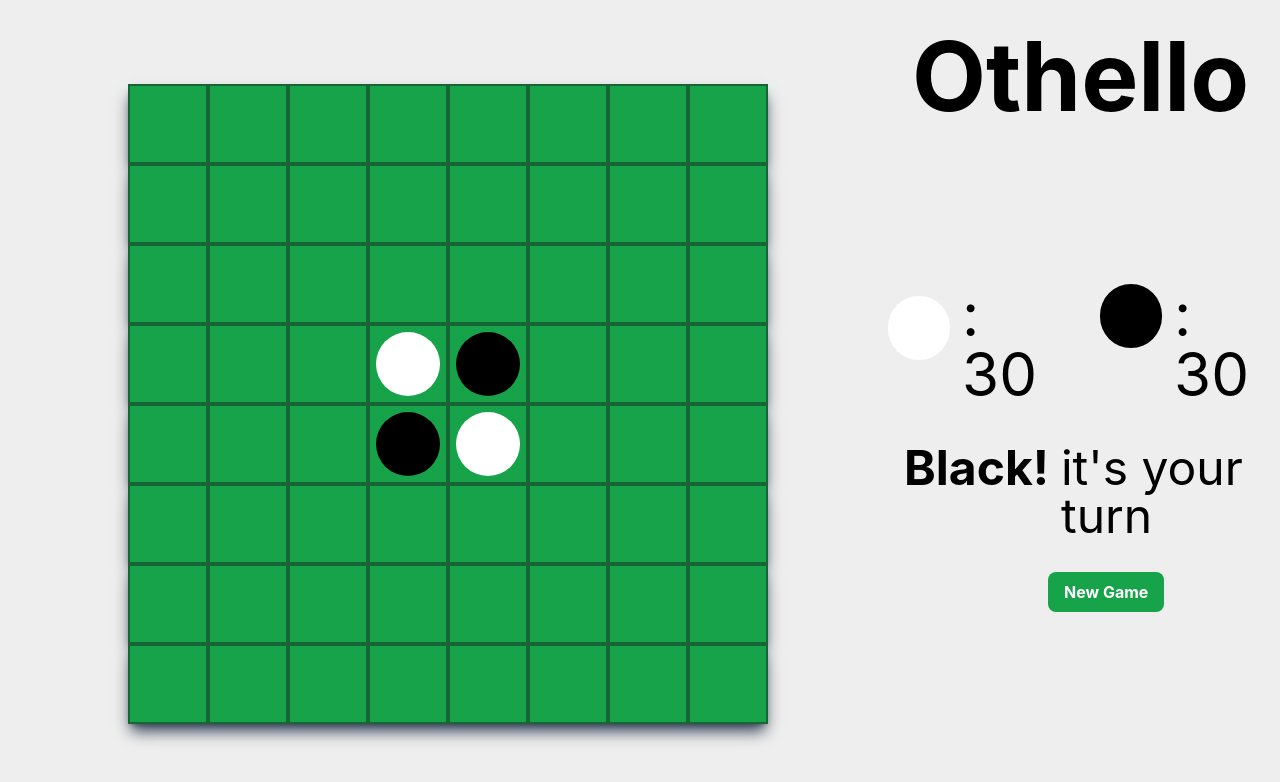
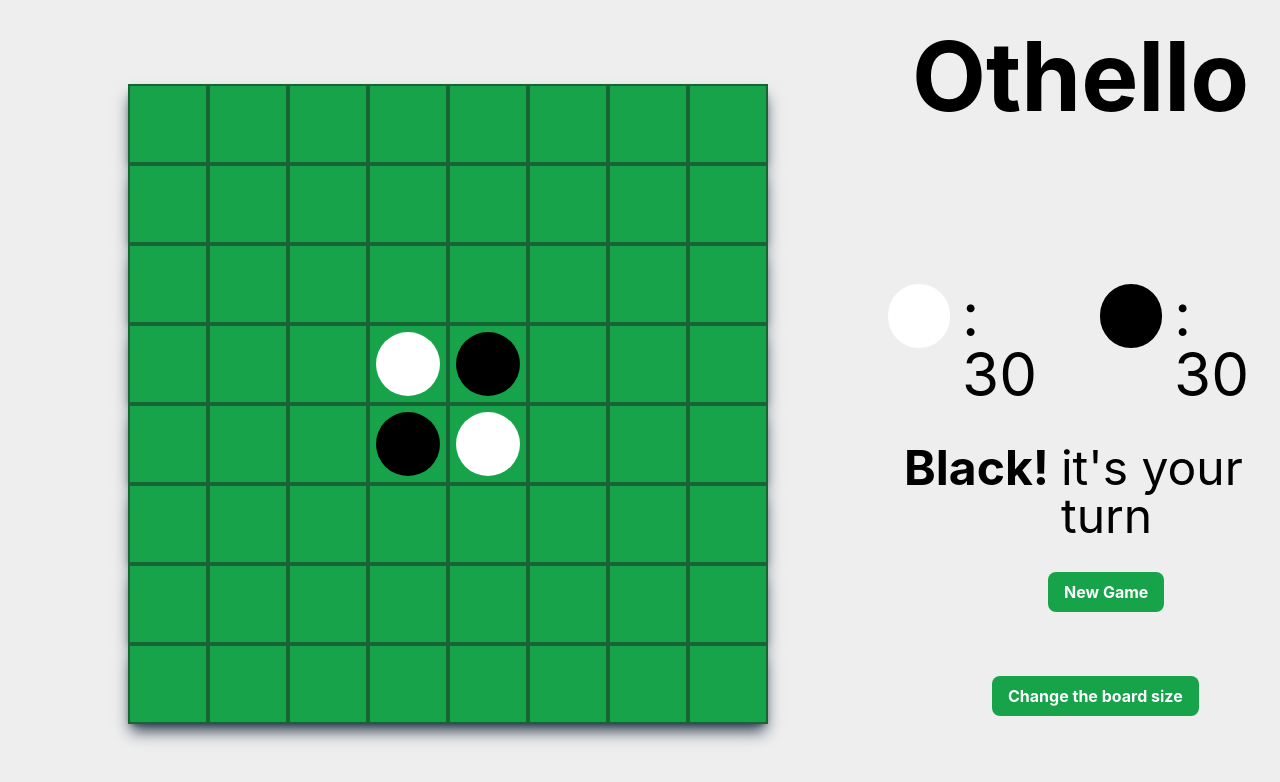
Before and after one commit to AngelaPatarroyo/othello-proyecto, a React (Create React App) app: page / in a window 1280 px wide. Shown: the top 782 px of the page. Built offline with nearby package versions, Linux system fonts and the light colour scheme.

Commit message:
Board Size

```diff
--- a/src/components/Board.jsx
+++ b/src/components/Board.jsx
@@ -2,6 +2,7 @@
 import Tile from './Tile'
 import ScoreBoard from './ScoreBoard'
 import Swal from 'sweetalert2'
+import BoardSizeChange from "./BoardSizeChage";
 
 
 /* false = turno blanco
@@ -40,10 +41,10 @@
     setBlackCount(black);
 
     // verifica si algún color alcanzó 32
-    if (white === 0 || black ===0) {
+    if (white <= 0 || black <= 0) {
       // aquí se puede detener el juego de alguna manera
       Swal.fire({
-        title: `El Ganador es: ${white === 0 ? 'Blanco' : 'Negro'}`,
+        title: `And the winner is ... ${white <= 0 ? 'White' : 'Black'}`,
         width: 600,
         padding: '3em',
         color: '#716add',
@@ -51,16 +52,12 @@
 
     }
   }, [matriz, whiteCount, blackCount]);
-
   const checkTile = (x, y) => {
 
     const value = turn ? 2 : 1;
     const oppositeColor = turn ? 1 : 2;
-
-
     const newMatriz = [...matriz];
     if (newMatriz[x][y] === 0) {
-
       // Verifica si la ficha seleccionada está entre dos fichas del color opuesto
       let shouldFlip = false;
       for (let i = -1; i <= 1; i++) {
@@ -90,49 +87,25 @@
         setMatriz(newMatriz);
         setTurn(!turn);
         return true;
+
       } else {
         Swal.fire({
           icon: 'error',
-          title: 'Oppss!',
+          title: 'Hey, You cannot do that!',
         })
         return false;
       }
     }
-
-
     return false;
   };
 
   return (
-
     <div className="flex gap-x- my-7 ml-32">
-      {/* <div className=" mt-14 ml-28 shadow-xl shadow-slate-500">
-        <p className="text-3xl font-bold px-3 mt-14 ">1</p>
-        <p className="text-3xl font-bold px-3 mt-12">2</p>
-        <p className="text-3xl font-bold px-3 mt-12">3</p>
-        <p className="text-3xl font-bold px-3 mt-10">4</p>
-        <p className="text-3xl font-bold px-3 mt-10">5</p>
-        <p className="text-3xl font-bold px-3 mt-10">6</p>
-        <p className="text-3xl font-bold px-3 mt-12">7</p>
-        <p className="text-3xl font-bold px-3 mt-12">8</p>
-      </div> */}
       <div className="mt-14">
-     {/*  <div className="flex shadow-xl shadow-slate-500">
-        <p className="text-3xl font-bold ml-8 ">A</p>
-        <p className="text-3xl font-bold ml-14">B</p>
-        <p className="text-3xl font-bold ml-16">C</p>
-        <p className="text-3xl font-bold ml-14">D</p>
-        <p className="text-3xl font-bold ml-14">E</p>
-        <p className="text-3xl font-bold ml-16">F</p>
-        <p className="text-3xl font-bold ml-16">G</p>
-        <p className="text-3xl font-bold ml-14">H</p>
-      </div> */}
-
         {matriz.map((row, rowIndex) => (
           <div key={rowIndex} className="flex shadow-lg shadow-slate-700">
             {row.map((value, colIndex) => (
               <Tile
-                key={colIndex}
                 value={value}
                 onClick={() => checkTile(rowIndex, colIndex)}
               />
@@ -152,6 +125,11 @@
           blackCount={blackCount}
           turn={turn}
         />
+        <BoardSizeChange
+          setMatriz={setMatriz}
+          turn={turn}
+          setTurn={setTurn}
+        />
       </div>
     </div>
   );
--- /dev/null
+++ b/src/components/BoardSizeChage.jsx
@@ -0,0 +1,53 @@
+import { useState } from "react";
+
+const BoardSizeChange = ({ setMatriz, turn, setTurn }) => {
+  const [boardSize, setBoardSize] = useState(8);
+
+  const handleBoardSizeChange = () => {
+    if (boardSize === 8) {
+      setBoardSize(10);
+      setMatriz([
+        [0, 0, 0, 0, 0, 0, 0, 0, 0, 0],
+        [0, 0, 0, 0, 0, 0, 0, 0, 0, 0],
+        [0, 0, 0, 0, 0, 0, 0, 0, 0, 0],
+        [0, 0, 0, 0, 0, 0, 0, 0, 0, 0],
+        [0, 0, 0, 0, 1, 2, 0, 0, 0, 0],
+        [0, 0, 0, 0, 2, 1, 0, 0, 0, 0],
+        [0, 0, 0, 0, 0, 0, 0, 0, 0, 0],
+        [0, 0, 0, 0, 0, 0, 0, 0, 0, 0],
+        [0, 0, 0, 0, 0, 0, 0, 0, 0, 0],
+        [0, 0, 0, 0, 0, 0, 0, 0, 0, 0],
+      ]);
+      if (turn === false) {
+        setTurn(true);
+      }
+    } else {
+      const newMatriz = [
+        [0, 0, 0, 0, 0, 0, 0, 0],
+        [0, 0, 0, 0, 0, 0, 0, 0],
+        [0, 0, 0, 0, 0, 0, 0, 0],
+        [0, 0, 0, 1, 2, 0, 0, 0],
+        [0, 0, 0, 2, 1, 0, 0, 0],
+        [0, 0, 0, 0, 0, 0, 0, 0],
+        [0, 0, 0, 0, 0, 0, 0, 0],
+        [0, 0, 0, 0, 0, 0, 0, 0],
+      ];
+
+      setMatriz(newMatriz);
+      setBoardSize(8);
+      setTurn(true);
+    }
+
+  };
+
+
+  return (
+    <div>
+      <button className="ml-56 mb-8 mt-8 bg-green-600 text-white font-bold rounded-lg py-2 px-4
+                    hover:bg-green-700 focus:outline-none focus:ring-2
+                    focus:ring-green-600 focus:ring-opacity-50" onClick={handleBoardSizeChange}>Change the board size</button>
+    </div>
+  );
+};
+
+export default BoardSizeChange;
--- a/src/components/ScoreBoard.jsx
+++ b/src/components/ScoreBoard.jsx
@@ -1,4 +1,5 @@
-const ScoreBoard = ({ setTurn, setMatriz, setBlackCount, setWhiteCount, whiteCount, blackCount, turn }) => {
+const ScoreBoard = ({ setTurn, setMatriz, setBlackCount,
+    setWhiteCount, whiteCount, blackCount, turn }) => {
 
     const resetGame = () => {
         setMatriz([
@@ -14,19 +15,21 @@
         setTurn(true);
         setWhiteCount(30);
         setBlackCount(30);
+
     };
-
     return (
         <div>
-        <p className="text-8xl font-bold ml-36">Othello</p>
+            <p className="text-8xl font-bold ml-36">Othello</p>
             <div className="ml-14 mt-32 rounded-3xl inset-10 -inset-y-36">
                 <div className="flex ml-16">
-                <div className="bg-white h-16 w-16 rounded-full mr-3 mt-11"></div>
-                <div className="flex text-6xl justify-center mt-8"> :  {whiteCount} </div>
-                <div className=" ml-8 bg-black h-16 w-16 rounded-full mr-3 mt-8"></div>
-                <div className="flex text-6xl justify-center mt-8">: {blackCount}</div>
+                    <div className="bg-white h-16 w-16 rounded-full mr-3 mt-8"></div>
+                    <div className="flex text-6xl justify-center mt-8"> :  {whiteCount} </div>
+                    <div className=" ml-8 bg-black h-16 w-16 rounded-full mr-3 mt-8"></div>
+                    <div className="flex text-6xl justify-center mt-8">: {blackCount}</div>
                 </div>
-                <div className="flex justify-center text-5xl mt-10 ml-20"> <b className="mr-3">{turn === false ? 'White! ' : 'Black! '} </b>  it's your turn</div>
+                <div className="flex justify-center text-5xl mt-10 ml-20">
+                    <b className="mr-3">{turn === false ? 'White! ' : 'Black! '}
+                    </b>  it's your turn</div>
                 <button
                     onClick={resetGame}
                     className="ml-56 mb-8 mt-8 bg-green-600 text-white font-bold rounded-lg py-2 px-4
--- a/src/components/Tile.jsx
+++ b/src/components/Tile.jsx
@@ -1,4 +1,3 @@
-
 
 const Tile = ({ value, onClick }) => (
   <div
@@ -8,7 +7,7 @@
     {value !== 0 && (
       <div
         className={`${value === 1 ? "bg-white" : "bg-black"
-            } h-16 w-16 rounded-full`}
+          } h-16 w-16 rounded-full `}
       />
     )}
   </div>
```
Also changed, not shown: 1 other file (tests, documents, lock files or other folders). Lines whose indentation alone changed are shown as unchanged.
